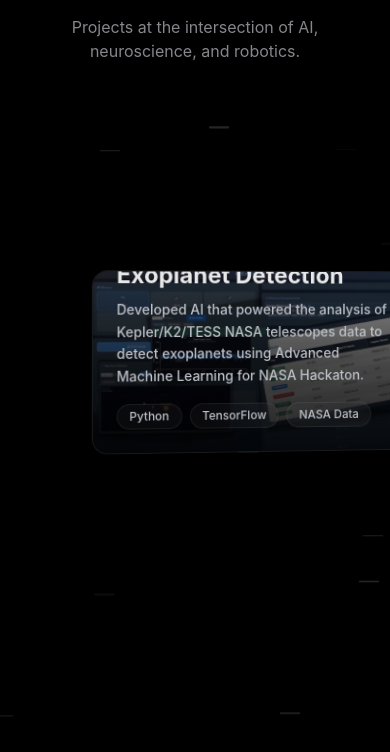
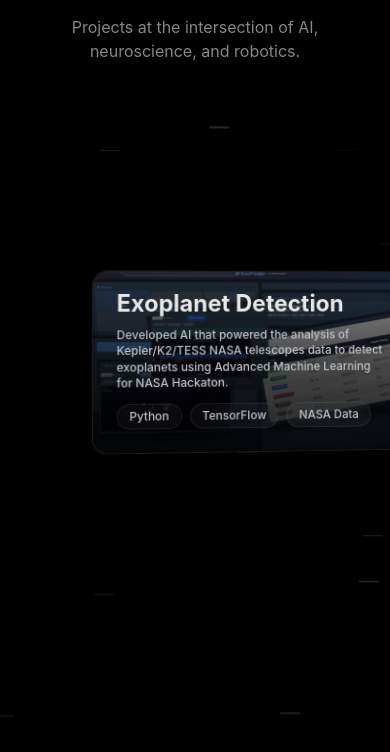
Before and after one commit to jcarljuson/JusonNewPortfolioSite, a Next.js app: page / in a window 390 px wide. Shown: the part 3075-3827 px from the top of the page. Built offline with nearby package versions, Linux system fonts and the light colour scheme; no server answers.

Commit message:
style(projects): reduce description text size on mobile to fit tight cards

```diff
--- a/src/components/Projects.tsx
+++ b/src/components/Projects.tsx
@@ -183,7 +183,7 @@
                                 </h3>
 
                                 {/* Description */}
-                                <p className="text-gray-300 text-sm leading-relaxed group-hover:text-white transition-colors mb-4">
+                                <p className="text-gray-300 text-xs md:text-sm leading-snug md:leading-relaxed group-hover:text-white transition-colors mb-3 md:mb-4">
                                     {project.description}
                                 </p>
 
```
